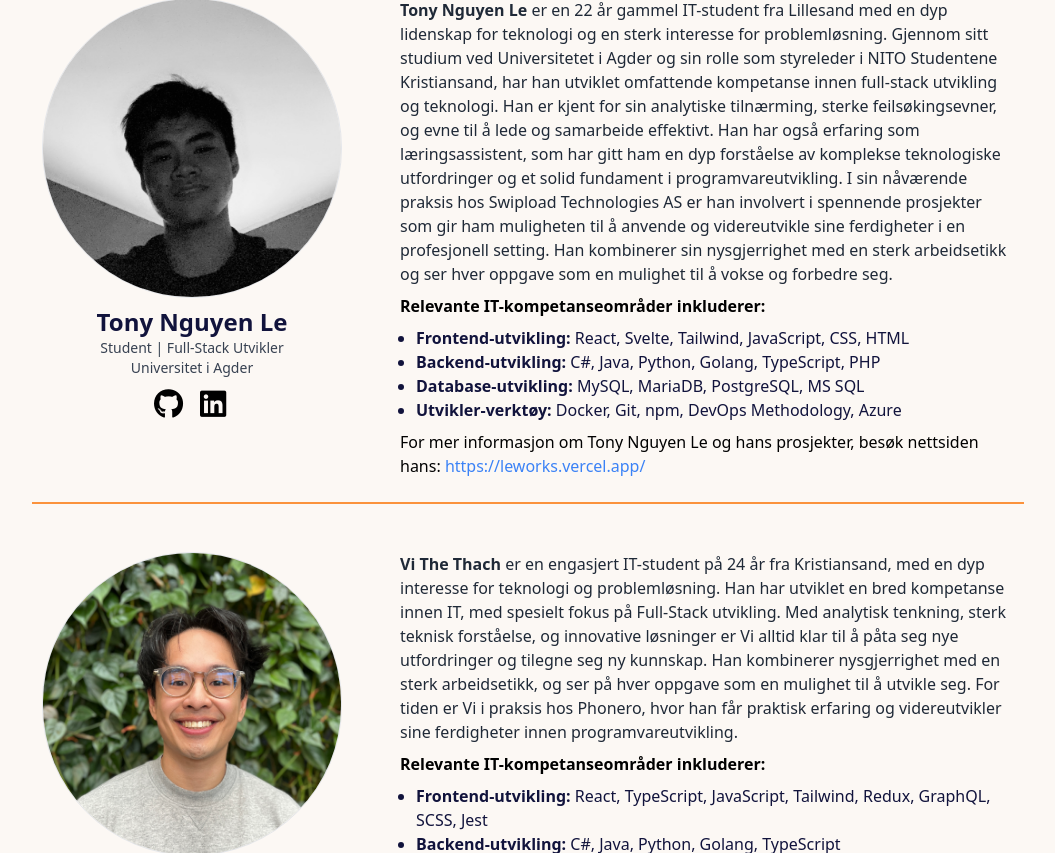
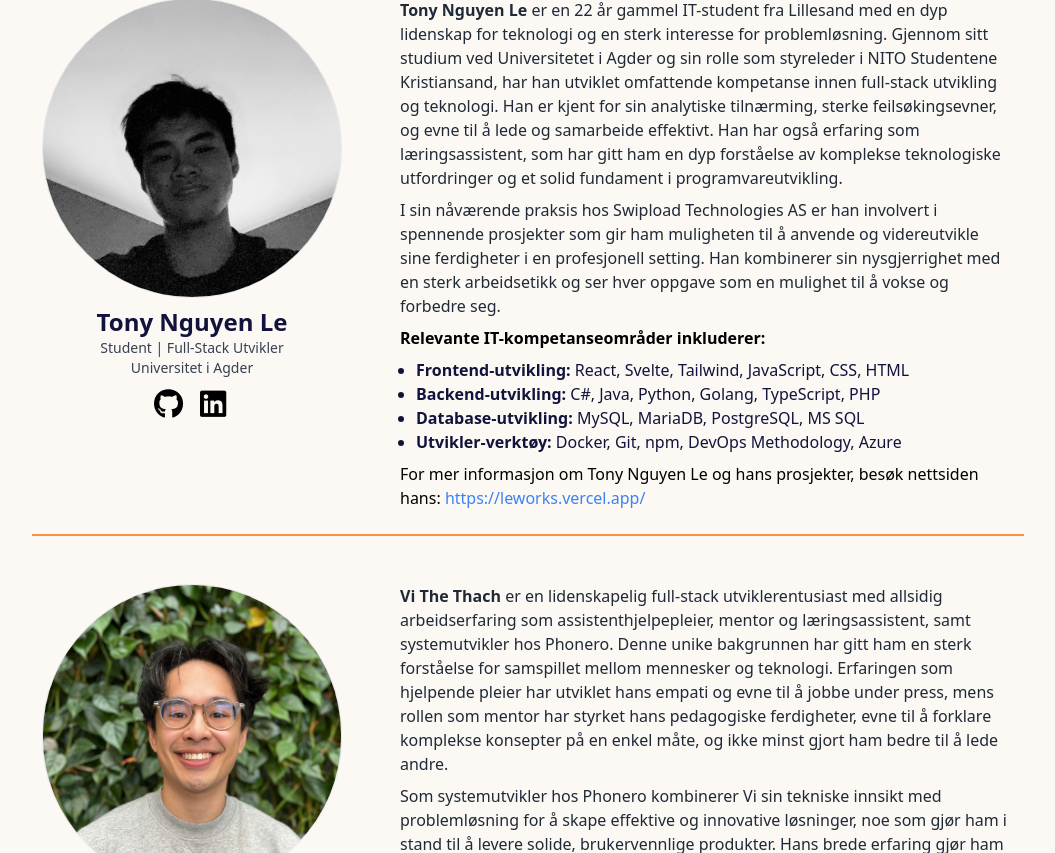
Before and after one commit to thevithach/Gruppe-1-IS-310, a React (Vite) app: page / in a window 1280 px wide. Shown: the part 2387-3240 px from the top of the page, without its empty margins (112-1167 px from the left). Built offline with nearby package versions, Linux system fonts and the light colour scheme; a web font is replaced by a local one.

Commit message:
Refactor: Update profile information and descriptions in About component

```diff
--- a/src/components/About/About.tsx
+++ b/src/components/About/About.tsx
@@ -79,7 +79,8 @@ const About = () => {
         githubUrl="https://github.com/TonyLe02"
         linkedinUrl="https://www.linkedin.com/in/tonynl02"
         imageUrl={TonyBilde}
-        description=" er en 22 år gammel IT-student fra Lillesand med en dyp lidenskap for teknologi og en sterk interesse for problemløsning. Gjennom sitt studium ved Universitetet i Agder og sin rolle som styreleder i NITO Studentene Kristiansand, har han utviklet omfattende kompetanse innen full-stack utvikling og teknologi. Han er kjent for sin analytiske tilnærming, sterke feilsøkingsevner, og evne til å lede og samarbeide effektivt. Han har også erfaring som læringsassistent, som har gitt ham en dyp forståelse av komplekse teknologiske utfordringer og et solid fundament i programvareutvikling. I sin nåværende praksis hos Swipload Technologies AS er han involvert i spennende prosjekter som gir ham muligheten til å anvende og videreutvikle sine ferdigheter i en profesjonell setting. Han kombinerer sin nysgjerrighet med en sterk arbeidsetikk og ser hver oppgave som en mulighet til å vokse og forbedre seg."
+        description=" er en 22 år gammel IT-student fra Lillesand med en dyp lidenskap for teknologi og en sterk interesse for problemløsning. Gjennom sitt studium ved Universitetet i Agder og sin rolle som styreleder i NITO Studentene Kristiansand, har han utviklet omfattende kompetanse innen full-stack utvikling og teknologi. Han er kjent for sin analytiske tilnærming, sterke feilsøkingsevner, og evne til å lede og samarbeide effektivt. Han har også erfaring som læringsassistent, som har gitt ham en dyp forståelse av komplekse teknologiske utfordringer og et solid fundament i programvareutvikling."
+        descriptionSecondParagraph="I sin nåværende praksis hos Swipload Technologies AS er han involvert i spennende prosjekter som gir ham muligheten til å anvende og videreutvikle sine ferdigheter i en profesjonell setting. Han kombinerer sin nysgjerrighet med en sterk arbeidsetikk og ser hver oppgave som en mulighet til å vokse og forbedre seg."
         skills={{
           frontend: [
             "React",
@@ -104,7 +105,8 @@ const About = () => {
         githubUrl="https://github.com/thevithach"
         linkedinUrl="https://www.linkedin.com/in/vithethach/"
         imageUrl={TheviBilde}
-        description="er en engasjert IT-student på 24 år fra Kristiansand, med en dyp interesse for teknologi og problemløsning. Han har utviklet en bred kompetanse innen IT, med spesielt fokus på Full-Stack utvikling. Med analytisk tenkning, sterk teknisk forståelse, og innovative løsninger er Vi alltid klar til å påta seg nye utfordringer og tilegne seg ny kunnskap. Han kombinerer nysgjerrighet med en sterk arbeidsetikk, og ser på hver oppgave som en mulighet til å utvikle seg. For tiden er Vi i praksis hos Phonero, hvor han får praktisk erfaring og videreutvikler sine ferdigheter innen programvareutvikling."
+        description=" er en lidenskapelig full-stack utviklerentusiast med allsidig arbeidserfaring som assistenthjelpepleier, mentor og læringsassistent, samt systemutvikler hos Phonero. Denne unike bakgrunnen har gitt ham en sterk forståelse for samspillet mellom mennesker og teknologi. Erfaringen som hjelpende pleier har utviklet hans empati og evne til å jobbe under press, mens rollen som mentor har styrket hans pedagogiske ferdigheter, evne til å forklare komplekse konsepter på en enkel måte, og ikke minst gjort ham bedre til å lede andre."
+        descriptionSecondParagraph="Som systemutvikler hos Phonero kombinerer Vi sin tekniske innsikt med problemløsning for å skape effektive og innovative løsninger, noe som gjør ham i stand til å levere solide, brukervennlige produkter. Hans brede erfaring gjør ham til en dyktig utvikler med et skarpt blikk for detaljer."
         skills={{
           frontend: [
             "React",
--- a/src/components/About/ProfileCard.tsx
+++ b/src/components/About/ProfileCard.tsx
@@ -9,6 +9,7 @@ interface ProfileProps {
   linkedinUrl: string;
   imageUrl: string;
   description: string;
+  descriptionSecondParagraph?: string;
   skills: {
     frontend: string[];
     backend: string[];
@@ -28,6 +29,7 @@ const ProfileCard: React.FC<ProfileProps> = ({
   linkedinUrl,
   imageUrl,
   description,
+  descriptionSecondParagraph,
   skills,
   additionalInfo,
   personalWebsite,
@@ -74,7 +76,17 @@ const ProfileCard: React.FC<ProfileProps> = ({
           </div>
           <div className="w-full">
             <div className="px-4">
-              <p className="text-gray-800"><strong>{nameBold}</strong>{description}</p>
+              <p className="text-gray-800">
+                <strong>{nameBold}</strong>
+                {description}
+              </p>
+              {descriptionSecondParagraph && (
+                <>
+                  <p className="text-gray-800 pt-2">
+                    {descriptionSecondParagraph}
+                  </p>
+                </>
+              )}
               <h2 className="py-2 font-semibold">
                 Relevante IT-kompetanseområder inkluderer:
               </h2>
@@ -98,7 +110,10 @@ const ProfileCard: React.FC<ProfileProps> = ({
               </ul>
               <p className="py-2">
                 {additionalInfo}{" "}
-                <a href={personalWebsite} className="text-blue-500 hover:text-orange-500 transition-colors duration-200">
+                <a
+                  href={personalWebsite}
+                  className="text-blue-500 hover:text-orange-500 transition-colors duration-200"
+                >
                   {personalWebsite}
                 </a>
               </p>
```
